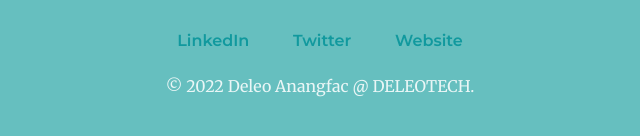
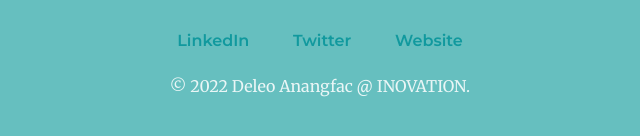
Before and after one commit to Deleo237/CV, a plain HTML site: page index.html in a window 1280 px wide. Shown: the part 2885-3021 px from the top of the page, 320-960 px from the left. Drawn offline with Linux system fonts and the light colour scheme.

Commit message:
Update index.html

```diff
--- a/index.html
+++ b/index.html
@@ -59,7 +59,7 @@
             <a class="footer-link" href="https://www.linkedin.com/">LinkedIn</a>
             <a class="footer-link" href="https://twitter.com/">Twitter</a>
             <a class="footer-link" href="https://www.appbrewery.co/">Website</a>
-            <p class="info">© 2022 Deleo Anangfac @ DELEOTECH.</p>
+            <p class="info">© 2022 Deleo Anangfac @ INOVATION.</p>
           </div>
 
     </body>
```
